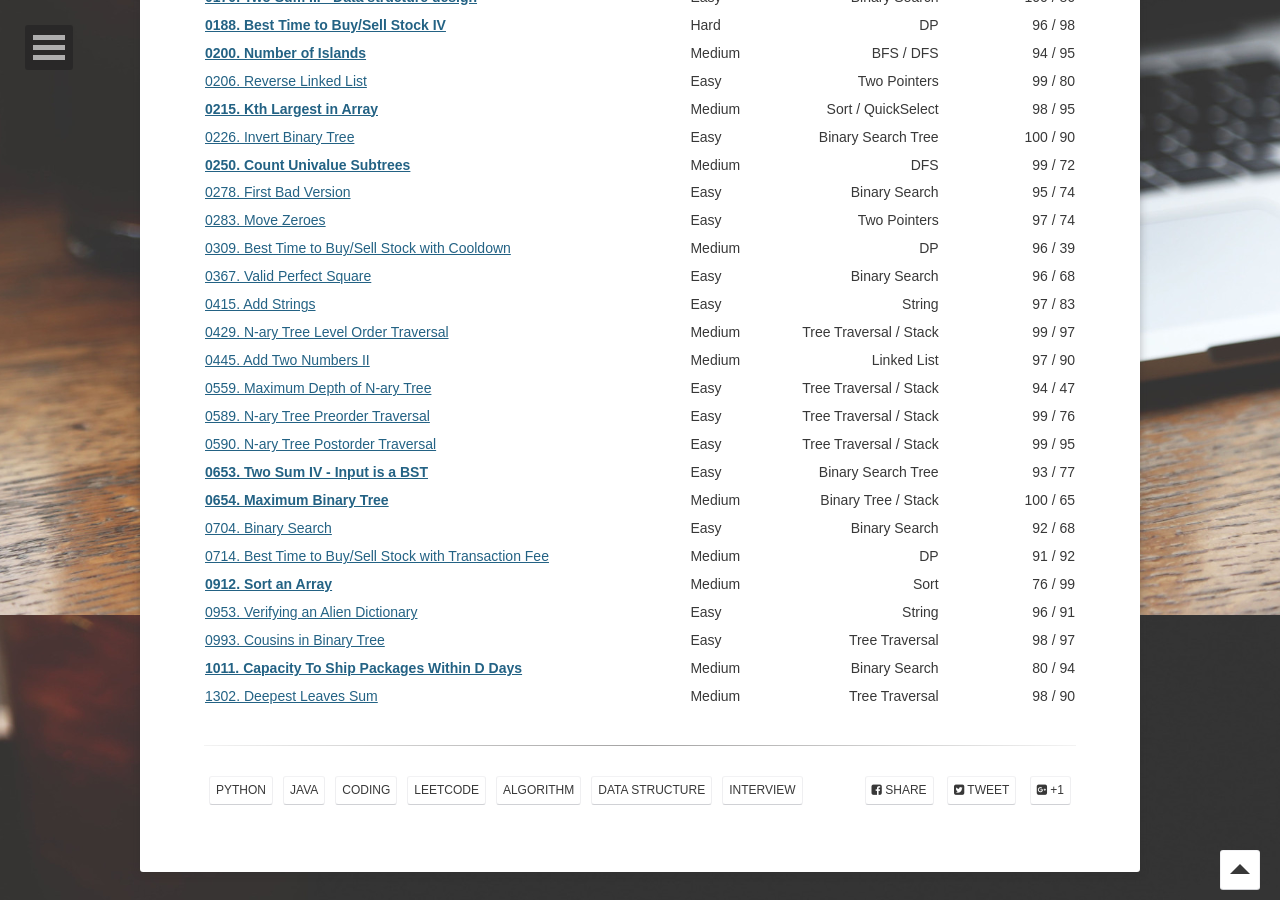
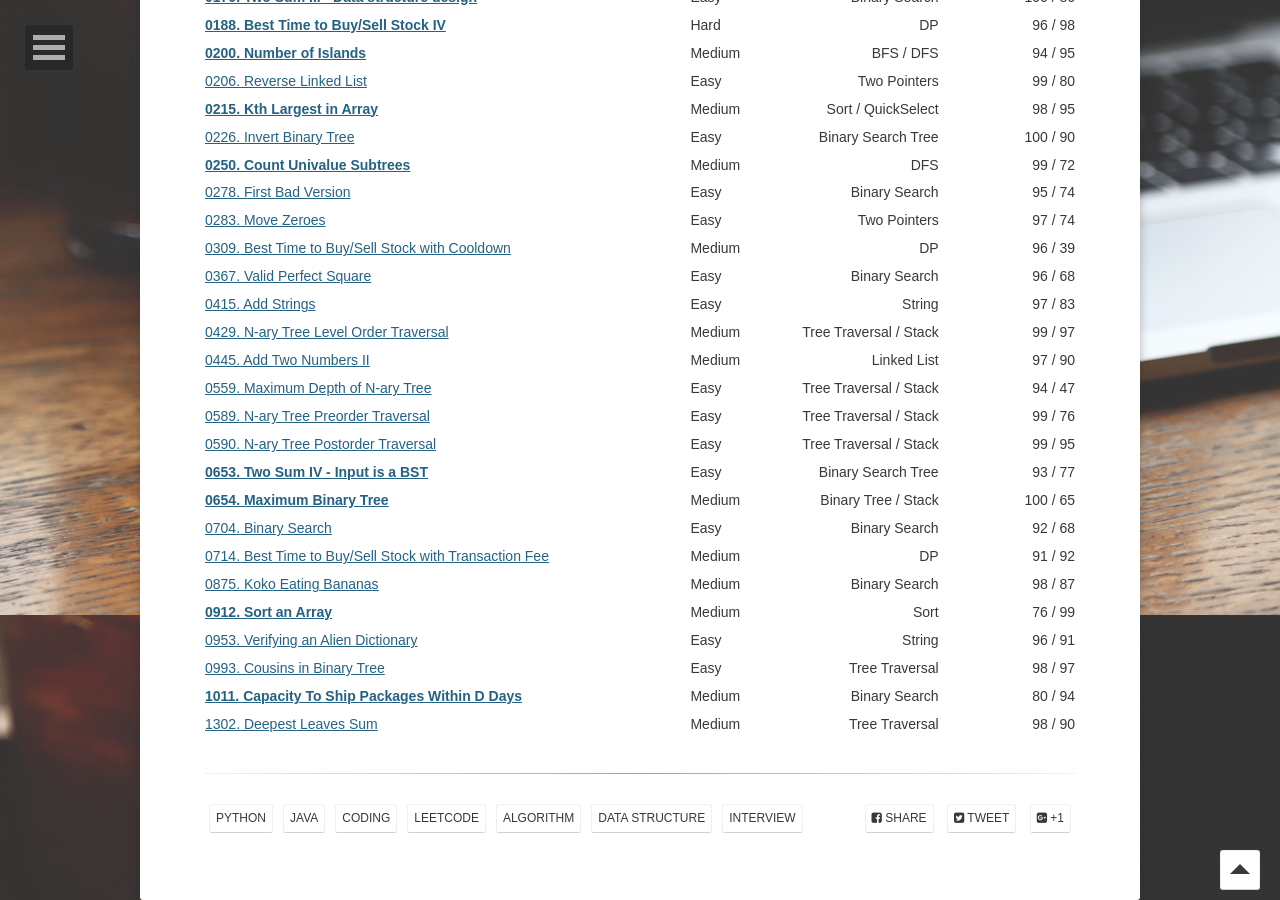
Before and after one commit to yylou/yylou.github.io, a Jekyll site: the page built from _posts/2050-07-28-leetcoding.md, in a window 1280 px wide and 900 px high, scrolled down 1185 px. Built offline with Jekyll 4.4.1, drawn with Linux system fonts in a browser that asks for light colours; some web fonts are replaced.

Commit message:
Add LeetCode 875

```diff
--- a/_posts/2050-07-28-leetcoding.md
+++ b/_posts/2050-07-28-leetcoding.md
@@ -64,6 +64,7 @@ comments: true
 | [**0654. Maximum Binary Tree**](https://yyloumike.gitbook.io/leetcode/tree/0654.-maximum-binary-tree){:target="_blank"}                                                   | Medium | Binary Tree / Stack | 100 / 65 |
 | [0704. Binary Search](https://yyloumike.gitbook.io/leetcode/binary-search/0704.-binary-search){:target="_blank"}                                                          | Easy | Binary Search | 92 / 68 |
 | [0714. Best Time to Buy/Sell Stock with Transaction Fee](https://yyloumike.gitbook.io/leetcode/dp/buy-and-sell-stock/0714.-best-time-to-buy-and-sell-stock-with-transaction-fee){:target="_blank"} | Medium | DP | 91 / 92 |
+| [0875. Koko Eating Bananas](https://yyloumike.gitbook.io/leetcode/binary-search/0875.-koko-eating-bananas){:target="_blank"}                                              | Medium | Binary Search | 98 / 87 |
 | [**0912. Sort an Array**](https://yyloumike.gitbook.io/leetcode/sorting/0912.-sort-an-array){:target="_blank"}                                                            | Medium | Sort | 76 / 99 |
 | [0953. Verifying an Alien Dictionary](https://yyloumike.gitbook.io/leetcode/string/0953.-verifying-an-alien-dictionary){:target="_blank"}                                 | Easy | String | 96 / 91 |
 | [0993. Cousins in Binary Tree](https://yyloumike.gitbook.io/leetcode/tree/binary-tree-traversal-3-qs/0993.-cousins-in-binary-tree){:target="_blank"}                      | Easy | Tree Traversal | 98 / 97 |
```
